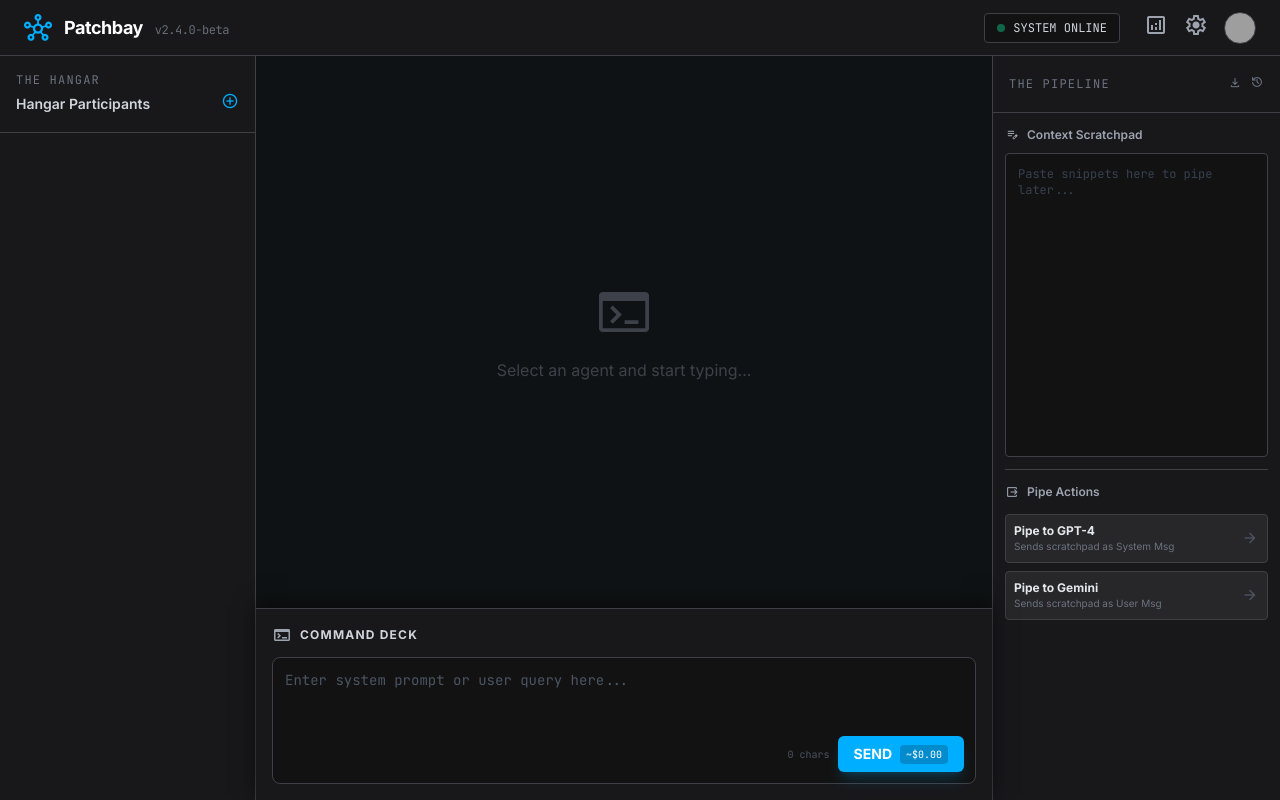
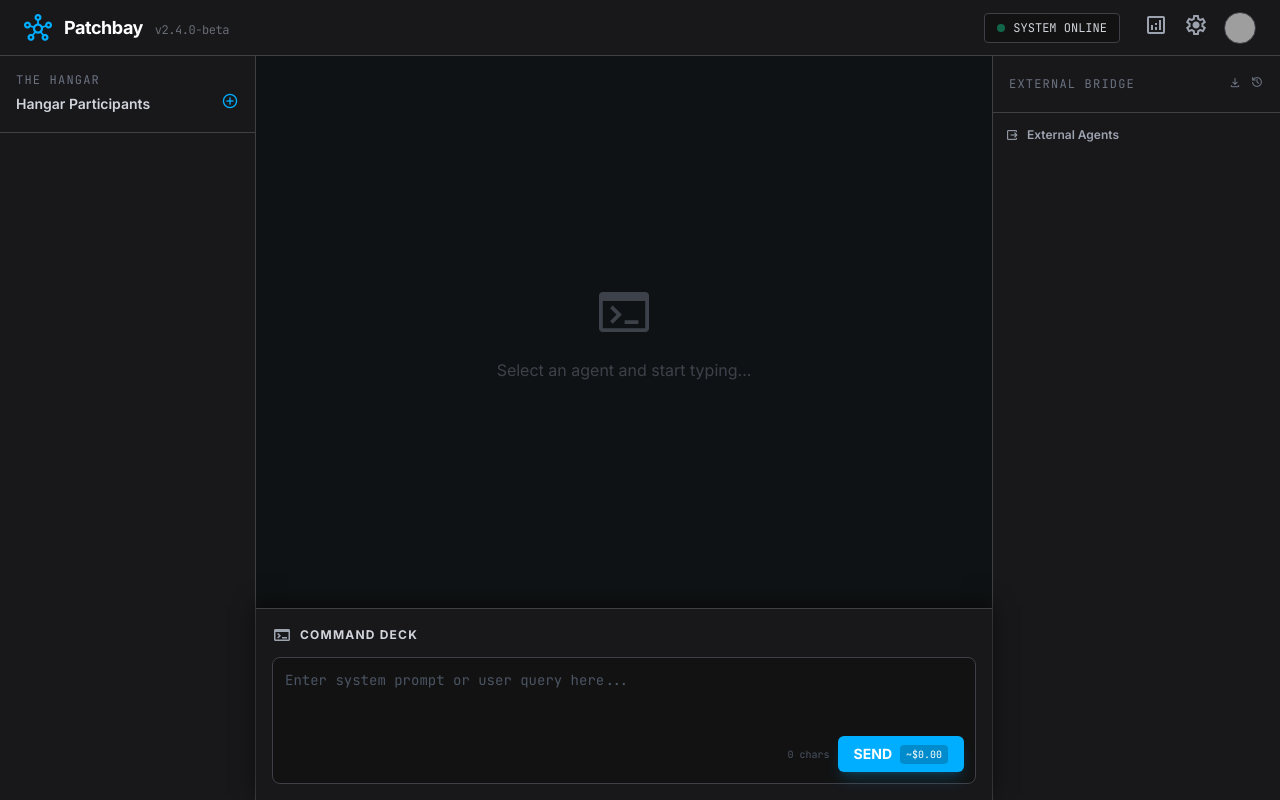
Before and after one commit to kiryltech/patchbay, a website built with Vite: page index.html in a window 1280 px wide. Built offline with nearby package versions, Linux system fonts and the light colour scheme; grey boxes are pictures that could not be loaded; a script that the page names is missing.

Commit message:
refactor(ui): remove scratchpad and update right pane layout for external agents

```diff
--- a/index.html
+++ b/index.html
@@ -137,47 +137,26 @@
 </div>
 </div>
 </section>
-<!-- RIGHT PANE: The Pipeline -->
+<!-- RIGHT PANE: External Bridge -->
 <aside class="w-72 bg-[#18181b] border-l border-border-dark flex flex-col shrink-0 z-10">
             <div class="p-4 border-b border-border-dark flex justify-between items-center">
-                <h2 class="text-xs font-mono uppercase tracking-widest text-gray-500">The Pipeline</h2>
+                <h2 class="text-xs font-mono uppercase tracking-widest text-gray-500">External Bridge</h2>
                 <div class="flex gap-2">
                     <button id="export-session-button" class="text-gray-500 hover:text-white transition-colors" title="Export Session" aria-label="Export Session">
                         <span class="material-symbols-outlined text-sm">download</span>
                     </button>
                     <span class="material-symbols-outlined text-gray-500 text-sm cursor-pointer hover:text-white">history</span>
                 </div>
-            </div><!-- Scratchpad -->
+            </div><!-- External Agents Area -->
 <div class="flex-1 flex flex-col p-3 gap-3 overflow-hidden">
-<div class="flex flex-col h-1/2 gap-2">
-<label class="text-xs font-semibold text-gray-400 flex items-center gap-2">
-<span class="material-symbols-outlined text-sm">edit_note</span>
-                        Context Scratchpad
-                    </label>
-<textarea id="scratchpad" class="flex-1 w-full bg-surface-darker border border-border-dark rounded p-3 font-mono text-xs text-gray-300 resize-none focus:border-primary focus:ring-0 placeholder-gray-700" placeholder="Paste snippets here to pipe later..." aria-label="Context Scratchpad"></textarea>
-</div>
-<div class="h-px bg-border-dark w-full"></div>
 <!-- Pipe Actions -->
 <div class="flex-1 flex flex-col gap-3 overflow-y-auto">
 <label class="text-xs font-semibold text-gray-400 flex items-center gap-2">
 <span class="material-symbols-outlined text-sm">output</span>
-                        Pipe Actions
+                        External Agents
                     </label>
 <div id="pipe-actions-container" class="grid gap-2">
-<button class="flex items-center justify-between p-2 rounded bg-surface-dark border border-border-dark hover:border-gray-500 hover:bg-[#2e2e33] transition-all group text-left">
-<div class="flex flex-col">
-<span class="text-xs font-bold text-gray-200">Pipe to GPT-4</span>
-<span class="text-[10px] text-gray-500">Sends scratchpad as System Msg</span>
-</div>
-<span class="material-symbols-outlined text-gray-600 group-hover:text-primary" style="font-size: 18px;">arrow_forward</span>
-</button>
-<button class="flex items-center justify-between p-2 rounded bg-surface-dark border border-border-dark hover:border-gray-500 hover:bg-[#2e2e33] transition-all group text-left">
-<div class="flex flex-col">
-<span class="text-xs font-bold text-gray-200">Pipe to Gemini</span>
-<span class="text-[10px] text-gray-500">Sends scratchpad as User Msg</span>
-</div>
-<span class="material-symbols-outlined text-gray-600 group-hover:text-status-orange" style="font-size: 18px;">arrow_forward</span>
-</button>
+<!-- External agent cards rendered here -->
 </div>
 </div>
 </div>
--- a/src/ui/UIManager.js
+++ b/src/ui/UIManager.js
@@ -12,7 +12,6 @@
         this.messageContainer = document.getElementById('message-container');
         this.inputElement = document.getElementById('user-input');
         this.sendButton = document.getElementById('send-button');
-        this.scratchpad = document.getElementById('scratchpad');
         this.pipeActionsContainer = document.getElementById('pipe-actions-container');
         this.autocompletePopup = document.getElementById('autocomplete-popup');
         this.addAgentButton = document.getElementById('add-agent-button');
```
